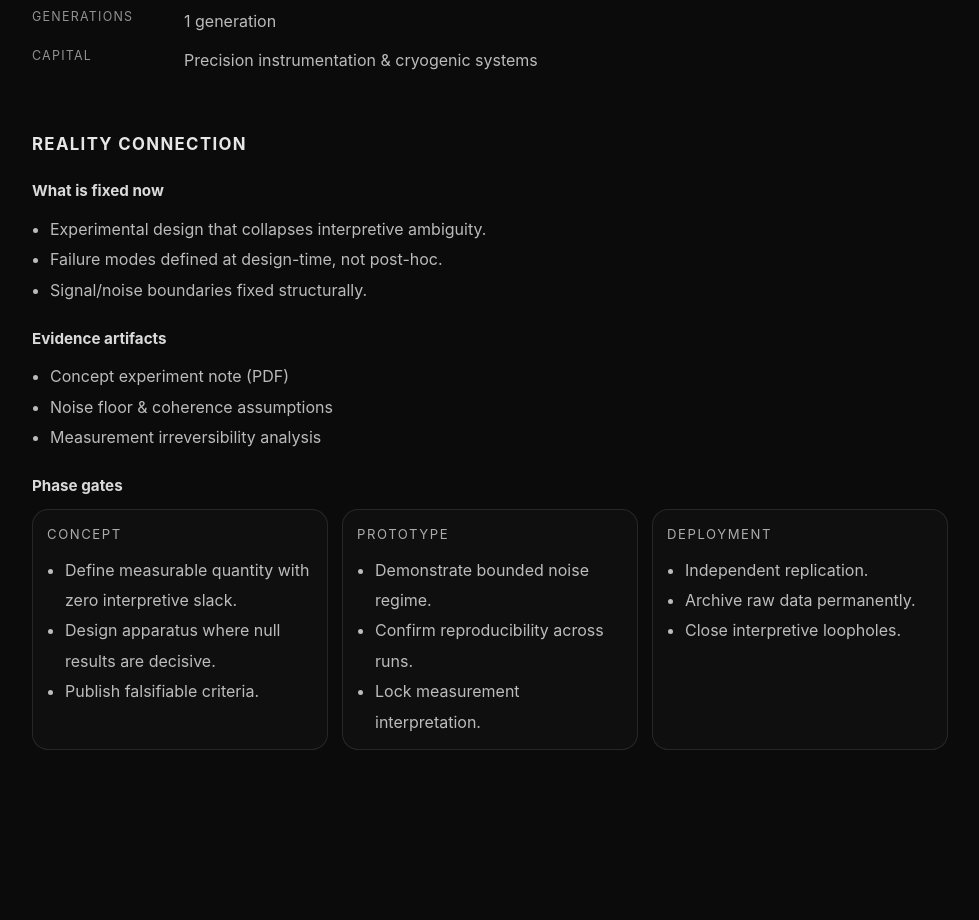
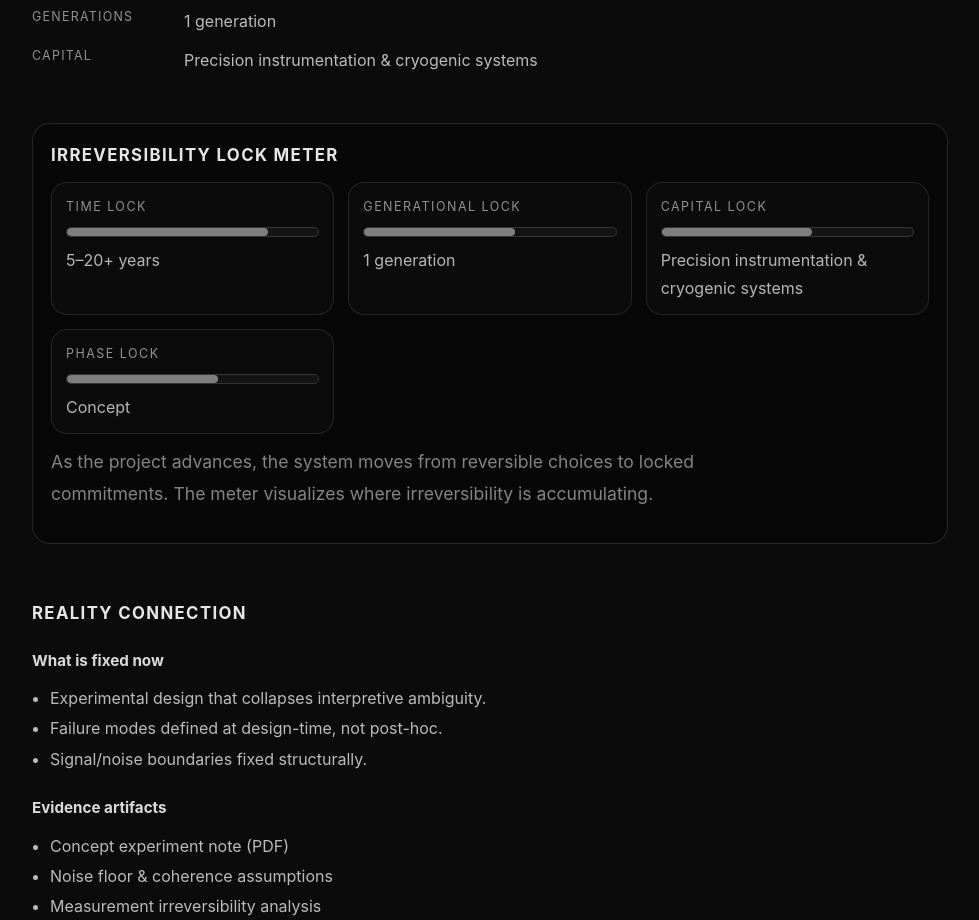
Before and after one commit to z562tbycfd-bit/archenova, a Next.js app: page /projects/project-001 in a window 1280 px wide. Shown: the part 1420-2340 px from the top of the page, without its empty margins (150-1129 px from the left). Before the commit the page ends 2290 px from the top, so only its background shows below. Built offline with nearby package versions, Linux system fonts and the light colour scheme.

Commit message:
Add irreversibility lock meter to project details

```diff
--- a/app/projects/[slug]/page.tsx
+++ b/app/projects/[slug]/page.tsx
@@ -300,6 +300,43 @@ export default function ProjectDetailPage({
   const p = PROJECTS[params.slug];
   if (!p) return notFound();
 
+    function lockLevelFromYears(years: string) {
+    const s = years.toLowerCase();
+    // ざっくり判定（表記ゆれに強め）
+    if (s.includes("100") || s.includes("50") || s.includes("30")) return 5;
+    if (s.includes("20") || s.includes("10")) return 4;
+    if (s.includes("5")) return 3;
+    return 3;
+  }
+
+  function lockLevelFromGenerations(g: string) {
+    const s = g.toLowerCase();
+    if (s.includes("3")) return 5;
+    if (s.includes("2")) return 4;
+    if (s.includes("1")) return 3;
+    return 3;
+  }
+
+  function lockLevelFromCapital(c: string) {
+    const s = c.toLowerCase();
+    if (s.includes("infrastructure") || s.includes("locked") || s.includes("custody")) return 5;
+    if (s.includes("mission") || s.includes("governance")) return 4;
+    if (s.includes("deep-tech") || s.includes("instrument")) return 3;
+    return 3;
+  }
+
+  function phaseLock(phase: Phase) {
+    // Concept < Prototype < Deployment（不可逆性の進行）
+    if (phase === "Deployment") return 5;
+    if (phase === "Prototype") return 4;
+    return 3;
+  }
+
+  const lockYears = lockLevelFromYears(p.targetScale.years);
+  const lockGen = lockLevelFromGenerations(p.targetScale.generations);
+  const lockCap = lockLevelFromCapital(p.targetScale.capital);
+  const lockPhase = phaseLock(p.phase);
+
   return (
     <main className="project">
       <div className="project-top">
@@ -400,6 +437,48 @@ export default function ProjectDetailPage({
           </div>
         </div>
       </section>
+            {/* Lock Meter (Irreversibility intensity) */}
+      <section className="lock">
+        <h2 className="lock-title">Irreversibility Lock Meter</h2>
+
+        <div className="lock-grid" role="list" aria-label="Lock meters">
+          <div className="lock-item" role="listitem">
+            <div className="lock-k">Time Lock</div>
+            <div className="lock-meter" aria-label={`Time lock level ${lockYears} of 5`}>
+              <div className="lock-fill" style={{ width: `${(lockYears / 5) * 100}%` }} />
+            </div>
+            <div className="lock-v">{p.targetScale.years}</div>
+          </div>
+
+          <div className="lock-item" role="listitem">
+            <div className="lock-k">Generational Lock</div>
+            <div className="lock-meter" aria-label={`Generational lock level ${lockGen} of 5`}>
+              <div className="lock-fill" style={{ width: `${(lockGen / 5) * 100}%` }} />
+            </div>
+            <div className="lock-v">{p.targetScale.generations}</div>
+          </div>
+
+          <div className="lock-item" role="listitem">
+            <div className="lock-k">Capital Lock</div>
+            <div className="lock-meter" aria-label={`Capital lock level ${lockCap} of 5`}>
+              <div className="lock-fill" style={{ width: `${(lockCap / 5) * 100}%` }} />
+            </div>
+            <div className="lock-v">{p.targetScale.capital}</div>
+          </div>
+
+          <div className="lock-item" role="listitem">
+            <div className="lock-k">Phase Lock</div>
+            <div className="lock-meter" aria-label={`Phase lock level ${lockPhase} of 5`}>
+              <div className="lock-fill" style={{ width: `${(lockPhase / 5) * 100}%` }} />
+            </div>
+            <div className="lock-v">{p.phase}</div>
+          </div>
+        </div>
+
+        <p className="lock-note">
+          As the project advances, the system moves from reversible choices to locked commitments. The meter visualizes where irreversibility is accumulating.
+        </p>
+      </section>
 
       <section className="project-block">
         <h2>Reality Connection</h2>
--- a/styles/globals.css
+++ b/styles/globals.css
@@ -1587,3 +1587,75 @@ nav {
     padding-top: 8px;
   }
 }
+/* =========================
+   Lock Meter (Irreversibility intensity)
+   ========================= */
+.lock {
+  margin-top: 48px;
+  padding: 18px 18px 16px;
+  border-radius: 18px;
+  border: 1px solid rgba(255, 255, 255, 0.12);
+  background: rgba(0, 0, 0, 0.28);
+}
+
+.lock-title {
+  font-size: 1.05rem;
+  letter-spacing: 0.08em;
+  text-transform: uppercase;
+  margin: 0 0 14px;
+  color: rgba(255, 255, 255, 0.9);
+}
+
+.lock-grid {
+  display: grid;
+  grid-template-columns: repeat(auto-fit, minmax(220px, 1fr));
+  gap: 14px;
+}
+
+.lock-item {
+  border-radius: 16px;
+  border: 1px solid rgba(255, 255, 255, 0.10);
+  background: rgba(255, 255, 255, 0.02);
+  padding: 14px 14px 12px;
+}
+
+.lock-k {
+  font-size: 0.78rem;
+  letter-spacing: 0.12em;
+  text-transform: uppercase;
+  color: rgba(255, 255, 255, 0.55);
+  margin-bottom: 10px;
+}
+
+.lock-meter {
+  height: 10px;
+  border-radius: 999px;
+  border: 1px solid rgba(255, 255, 255, 0.14);
+  background: rgba(255, 255, 255, 0.04);
+  overflow: hidden;
+}
+
+.lock-fill {
+  height: 100%;
+  background: rgba(255, 255, 255, 0.45); /* 色指定は避け、白の濃淡 */
+  border-radius: 999px;
+}
+
+.lock-v {
+  margin-top: 10px;
+  color: rgba(255, 255, 255, 0.70);
+  line-height: 1.7;
+  overflow-wrap: break-word;
+}
+
+.lock-note {
+  margin-top: 12px;
+  color: rgba(255, 255, 255, 0.5);
+  line-height: 1.8;
+}
+
+@media (max-width: 768px) {
+  .lock {
+    padding: 16px 14px 14px;
+  }
+}
```
